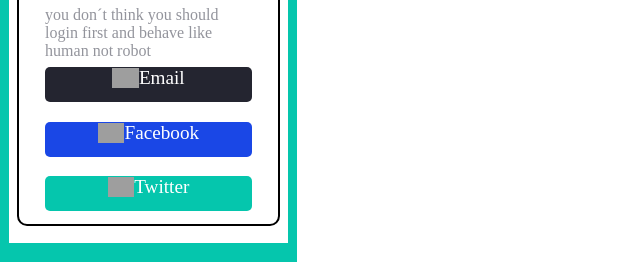
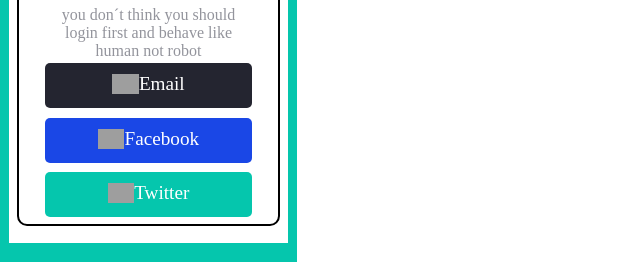
Before and after one commit to PlatziMaster/challenge-CSS-10, a plain HTML site: page index.html in a window 1280 px wide. Shown: the part 363-630 px from the top of the page, without its empty margins (0-640 px from the left). Drawn offline with Linux system fonts and the light colour scheme; grey boxes are pictures that could not be loaded.

Commit message:
ajuste margenes

```diff
--- a/styles.css
+++ b/styles.css
@@ -72,8 +72,9 @@
 .container__login--div a{
   text-decoration: none;
   height: 35px;
-  margin-top: 7px;
-  padding-top: 0px;
+  margin-top: 3px;
+  margin-bottom: 3px;
+  padding-top: 10px;
   font-size: 1.2em;
   text-align: center;
   color: white;
@@ -83,12 +84,13 @@
 
 .container__login--div img{
   height: 20px;
-   vertical-align: text-bottom;
+  vertical-align: text-bottom;
 }
 
 h1{
     grid-column: 2 / 3;
     grid-row: 1 / 2;
+    margin: auto;
     text-align: center;
 
 }
@@ -96,6 +98,8 @@
   grid-column: 2 / 3;
   grid-row: 2 / 3;
   color: #93949C;
+  margin-bottom: 5px;
+  text-align: center;
 }
 .p--boton1{
   grid-column: 2 /3 ;
```
